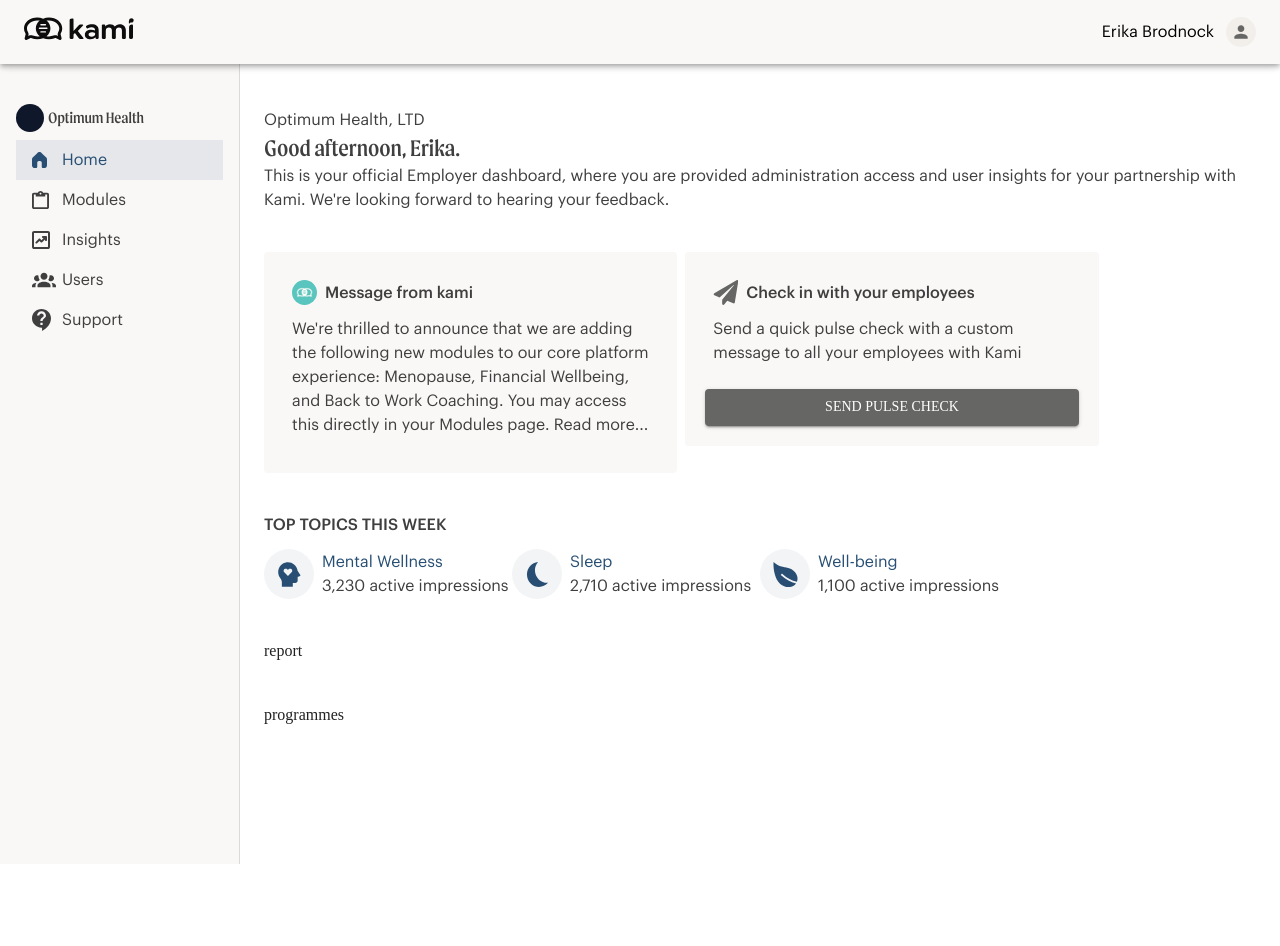
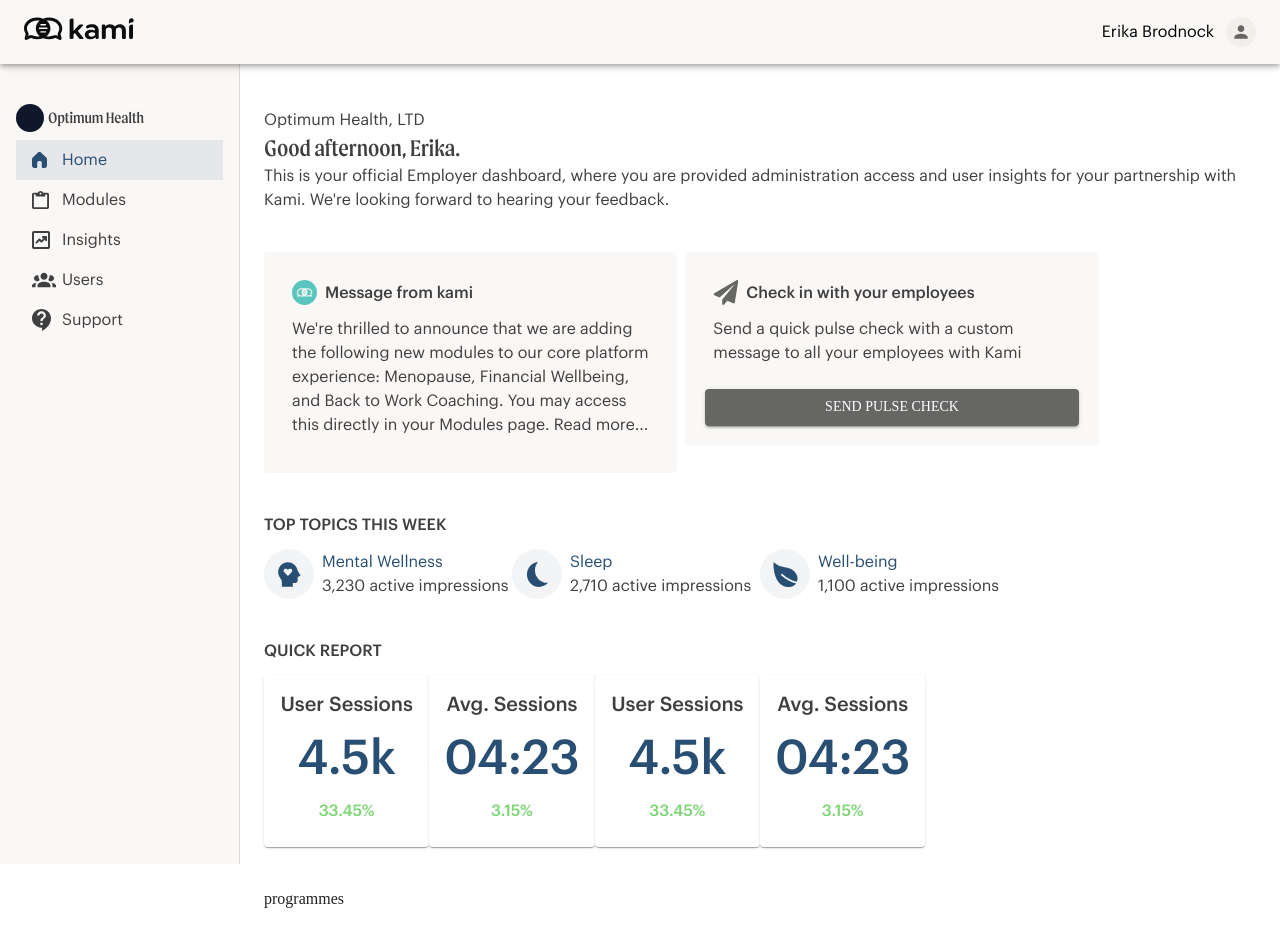
Before and after one commit to devkamicoach/kami-employer-dashboard, a Next.js app: page /dashboard in a window 1280 px wide. Shown: the top 946 px of the page. Before the commit the page ends 800 px from the top, so only its background shows below. Built offline with nearby package versions, Linux system fonts and the light colour scheme.

Commit message:
KMSP-281: add quick report section

```diff
--- /dev/null
+++ b/components/Cards/QuickInsightCard.tsx
@@ -0,0 +1,25 @@
+import { Card, CardContent, Typography, Box } from '@mui/material';
+import { FunctionComponent } from 'react';
+import type { QuickInsightCardTypes } from 'types/dashboard';
+
+const QuickInsightCard: FunctionComponent<QuickInsightCardTypes> = ({ title, value, percentage }) => {
+  return (
+    <Card className="max-w-[230px]">
+      <CardContent>
+        <Box className="flex flex-col items-center gap-4">
+          <Typography component="h3" className="font-body font-bold text-xl">
+            {title}
+          </Typography>
+          <Typography component="h3" className="font-body font-bold text-kami-blue text-5xl">
+            {value}
+          </Typography>
+          <Typography component="h3" className="font-body text-[#7BD673] font-bold">
+            {percentage}
+          </Typography>
+        </Box>
+      </CardContent>
+    </Card>
+  );
+};
+
+export default QuickInsightCard;
--- /dev/null
+++ b/components/Dashboard/QuickReport.tsx
@@ -0,0 +1,27 @@
+import { Grid, Typography } from '@mui/material';
+import QuickInsightCard from 'components/Cards/QuickInsightCard';
+import type { QuickInsightCardTypes } from 'types/dashboard';
+import { FunctionComponent } from 'react';
+
+type QuickReportType = {
+  reports: Array<QuickInsightCardTypes>;
+};
+
+const QuickReport: FunctionComponent<QuickReportType> = ({ reports }) => {
+  return (
+    <>
+      <Typography component="h2" className="font-body mb-3 uppercase font-bold">
+        Quick Report
+      </Typography>
+      <Grid container>
+        {reports.map(({ title, value, percentage }, index) => (
+          <Grid item key={index} sm={2}>
+            <QuickInsightCard title={title} value={value} percentage={percentage} />
+          </Grid>
+        ))}
+      </Grid>
+    </>
+  );
+};
+
+export default QuickReport;
--- a/components/Icons/Nav/Home.tsx
+++ b/components/Icons/Nav/Home.tsx
@@ -5,8 +5,8 @@
     <svg width="15" height="16" viewBox="0 0 15 16" fill="none" xmlns="http://www.w3.org/2000/svg" {...props}>
       <path
         fill={fill ?? '#403F3F'}
-        fill-rule="evenodd"
-        clip-rule="evenodd"
+        fillRule="evenodd"
+        clipRule="evenodd"
         d="M14.9264 6.78957C15 7.09232 15 7.41547 15 8.06177V11.9259C15 13.352 15 14.065 14.7289 14.6097C14.4904 15.0888 14.1099 15.4783 13.6419 15.7225C13.1098 16 12.4133 16 11.0202 16C10.3187 16 9.75 15.4313 9.75 14.7298V10.7876C9.75 9.85003 9.00758 9.09001 8.09176 9.09001H6.90824C5.99242 9.09001 5.25 9.85003 5.25 10.7876V14.7298C5.25 15.4313 4.6813 16 3.97977 16C2.58672 16 1.8902 16 1.35812 15.7225C0.890095 15.4783 0.509577 15.0888 0.271106 14.6097C0 14.065 0 13.352 0 11.9259V8.06177C0 7.41547 0 7.09232 0.0735749 6.78957C0.138794 6.5212 0.246284 6.2655 0.391823 6.03251C0.556006 5.76967 0.785241 5.54751 1.24371 5.10319L4.76394 1.69157C5.72662 0.758588 6.20796 0.292098 6.75731 0.116157C7.24088 -0.0387189 7.75912 -0.0387189 8.24269 0.116157C8.79204 0.292098 9.27338 0.758588 10.2361 1.69157L13.7563 5.10319C14.2147 5.5475 14.444 5.76968 14.6082 6.03251C14.7537 6.2655 14.8612 6.5212 14.9264 6.78957Z"
       />
     </svg>
--- a/pages/dashboard.tsx
+++ b/pages/dashboard.tsx
@@ -7,6 +7,7 @@
 import MentalWellness from 'components/Icons/Topics/MentalWellness';
 import Sleep from 'components/Icons/Topics/Sleep';
 import Wellbeing from 'components/Icons/Topics/Wellbeing';
+import QuickReport from 'components/Dashboard/QuickReport';
 
 const Dashboard = () => {
   const messages = [
@@ -46,13 +47,36 @@
     },
   ];
 
+  const reports = [
+    {
+      title: 'User Sessions',
+      value: '4.5k',
+      percentage: '33.45%',
+    },
+    {
+      title: 'Avg. Sessions',
+      value: '04:23',
+      percentage: '3.15%',
+    },
+    {
+      title: 'User Sessions',
+      value: '4.5k',
+      percentage: '33.45%',
+    },
+    {
+      title: 'Avg. Sessions',
+      value: '04:23',
+      percentage: '3.15%',
+    },
+  ];
+
   return (
     <DashboardLayout
       heading={<Heading company="Optimum Health, LTD" user="Erika" />}
       messages={<Messages messages={messages} />}
       topics={<TopTopics topics={topics} />}
+      report={<QuickReport reports={reports} />}
       programmes={<div>programmes</div>}
-      report={<div>report</div>}
     />
   );
 };
--- a/types/dashboard.ts
+++ b/types/dashboard.ts
@@ -5,3 +5,9 @@
   title: string;
   impressions: string;
 };
+
+export type QuickInsightCardTypes = {
+  title: string;
+  value: string;
+  percentage: string;
+};
```
